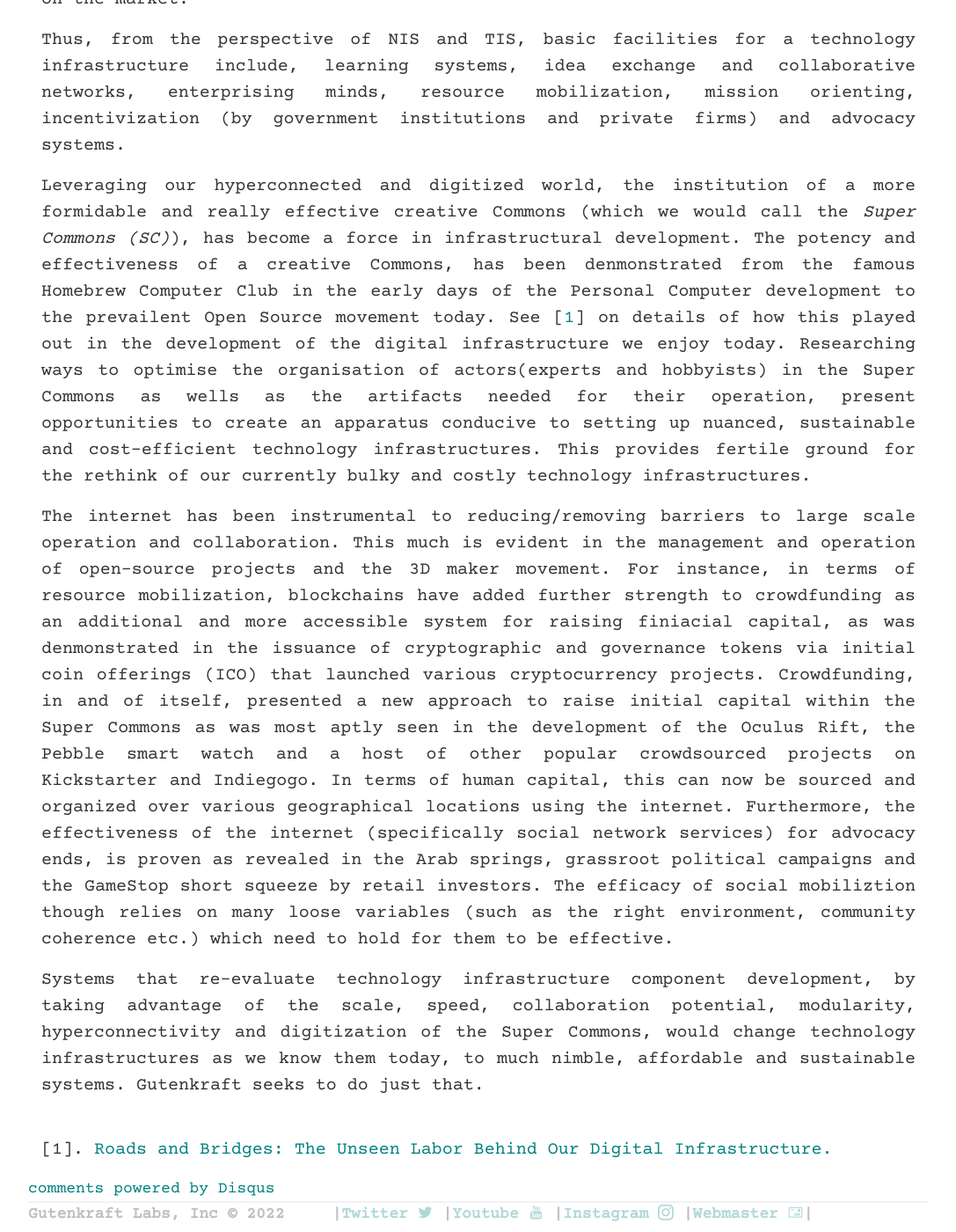
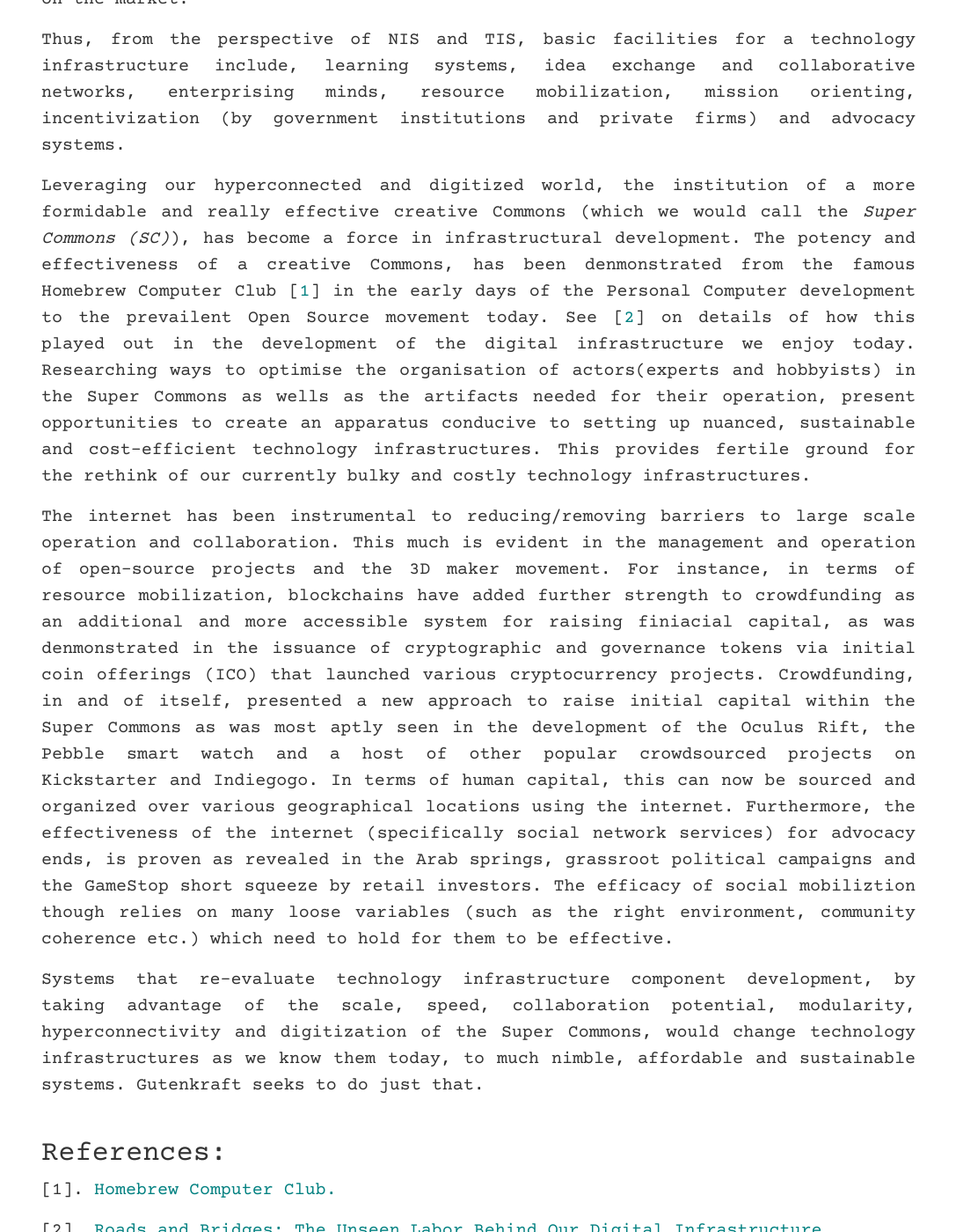
Before and after one commit to oferonmi/datafilik.github.io, a Jekyll site: the page built from _posts/2022-09-24-on-technology-infrastructure.md, in a window 1280 px wide and 1400 px high, scrolled down 2246 px. Shown: the whole window at 88% size, without its empty margins (96-1183 px from the left). Built offline with Jekyll 4.4.1, drawn with Linux system fonts in a browser that asks for light colours; some web fonts are replaced; comment, search, counter and statistics services are not loaded.

Commit message:
added ref to post

```diff
--- a/_posts/2022-09-24-on-technology-infrastructure.md
+++ b/_posts/2022-09-24-on-technology-infrastructure.md
@@ -38,7 +38,7 @@ published: true
         Thus, from the perspective of NIS and TIS, basic facilities for a technology infrastructure include, learning systems, idea exchange and collaborative networks, enterprising minds, resource mobilization, mission  orienting, incentivization (by government institutions and private firms)  and advocacy systems.
     </p>
     <p align="justify">
-        Leveraging our hyperconnected and digitized world, the institution of a more formidable and really effective creative Commons (which we would call the <em>Super Commons (SC)</em>), has become a force in infrastructural development. The potency and effectiveness of a creative Commons, has been denmonstrated from the famous Homebrew Computer Club in the early days of the Personal Computer development to the prevailent Open Source movement today. See [<a href="https://www.fordfoundation.org/work/learning/research-reports/roads-and-bridges-the-unseen-labor-behind-our-digital-infrastructure/" target="_blank">1</a>] on details of how this played out in the development of the digital infrastructure we enjoy today.  Researching ways to optimise the organisation of actors(experts and hobbyists) in the Super Commons as wells as the artifacts needed for their operation, present opportunities to create an apparatus conducive to setting up nuanced, sustainable and cost-efficient technology infrastructures. This provides fertile ground for the rethink of our currently bulky and costly technology infrastructures.
+        Leveraging our hyperconnected and digitized world, the institution of a more formidable and really effective creative Commons (which we would call the <em>Super Commons (SC)</em>), has become a force in infrastructural development. The potency and effectiveness of a creative Commons, has been denmonstrated from the famous Homebrew Computer Club [<a href="#home-brew-club-ref">1</a>] in the early days of the Personal Computer development to the prevailent Open Source movement today. See [<a href="#nadia-roads-and-bridges">2</a>] on details of how this played out in the development of the digital infrastructure we enjoy today.  Researching ways to optimise the organisation of actors(experts and hobbyists) in the Super Commons as wells as the artifacts needed for their operation, present opportunities to create an apparatus conducive to setting up nuanced, sustainable and cost-efficient technology infrastructures. This provides fertile ground for the rethink of our currently bulky and costly technology infrastructures.
     </p>
     <p align="justify">
         The internet has been instrumental to reducing/removing barriers to large scale operation and collaboration. This much is evident in the management and operation of open-source projects and the 3D maker movement. For instance, in terms of resource mobilization, blockchains  have added further strength to crowdfunding as an additional and more accessible system for raising finiacial capital, as was denmonstrated in the issuance of cryptographic and governance tokens via initial coin offerings (ICO) that launched various cryptocurrency projects. Crowdfunding, in and of itself, presented a new approach to raise initial capital within the Super Commons as was most aptly seen in the development of the Oculus Rift, the Pebble smart watch and a host of other popular crowdsourced projects on Kickstarter and Indiegogo. In terms of human capital, this can now be sourced and organized over various geographical locations using the internet. Furthermore, the effectiveness of the internet (specifically social network services) for advocacy ends, is proven as revealed in the Arab springs, grassroot political campaigns and the GameStop short squeeze by retail investors. The efficacy of social mobiliztion though relies on many loose variables (such as the right environment, community coherence etc.) which need to hold for them to be effective.
@@ -46,7 +46,11 @@ published: true
     <p align="justify">
         Systems that re-evaluate technology infrastructure component development, by  taking advantage of the scale, speed, collaboration potential, modularity, hyperconnectivity and digitization of the Super Commons, would change technology infrastructures as we know them today, to  much nimble, affordable  and sustainable systems. Gutenkraft seeks to do just that.
     </p><br>
-    <p>
-        [1]. <a href="https://www.fordfoundation.org/work/learning/research-reports/roads-and-bridges-the-unseen-labor-behind-our-digital-infrastructure/" target="_blank">Roads and Bridges: The Unseen Labor Behind Our Digital Infrastructure.</a>
+    <h2>References: </h2>
+    <p id="home-brew-club-ref">
+        [1]. <a href="https://apple.fandom.com/wiki/Homebrew_Computer_Club" target="_blank">Homebrew Computer Club.</a>
+    </p>
+    <p id="nadia-roads-and-bridges">
+        [2]. <a href="https://www.fordfoundation.org/work/learning/research-reports/roads-and-bridges-the-unseen-labor-behind-our-digital-infrastructure/" target="_blank">Roads and Bridges: The Unseen Labor Behind Our Digital Infrastructure.</a>
     </p>
 </section>
```
